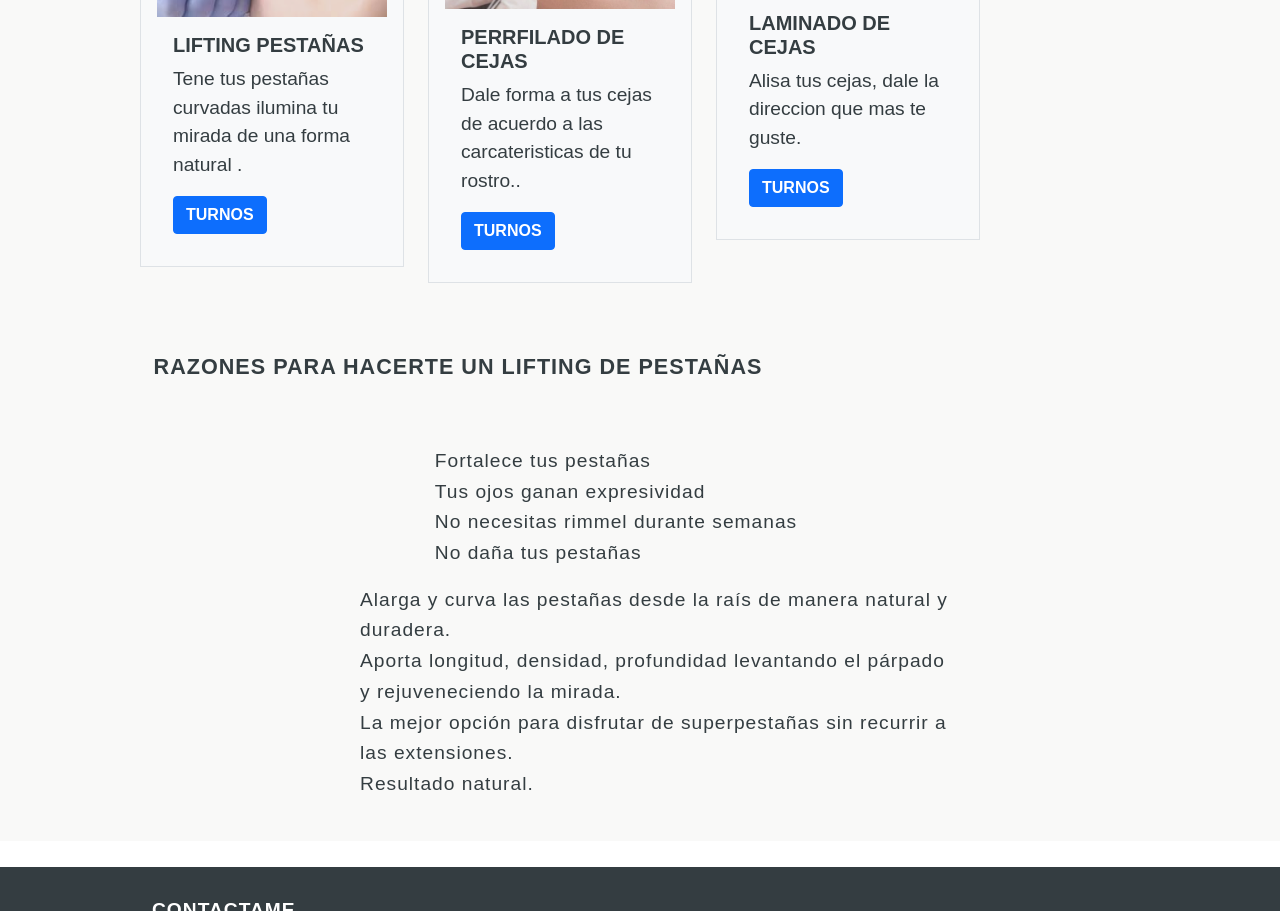
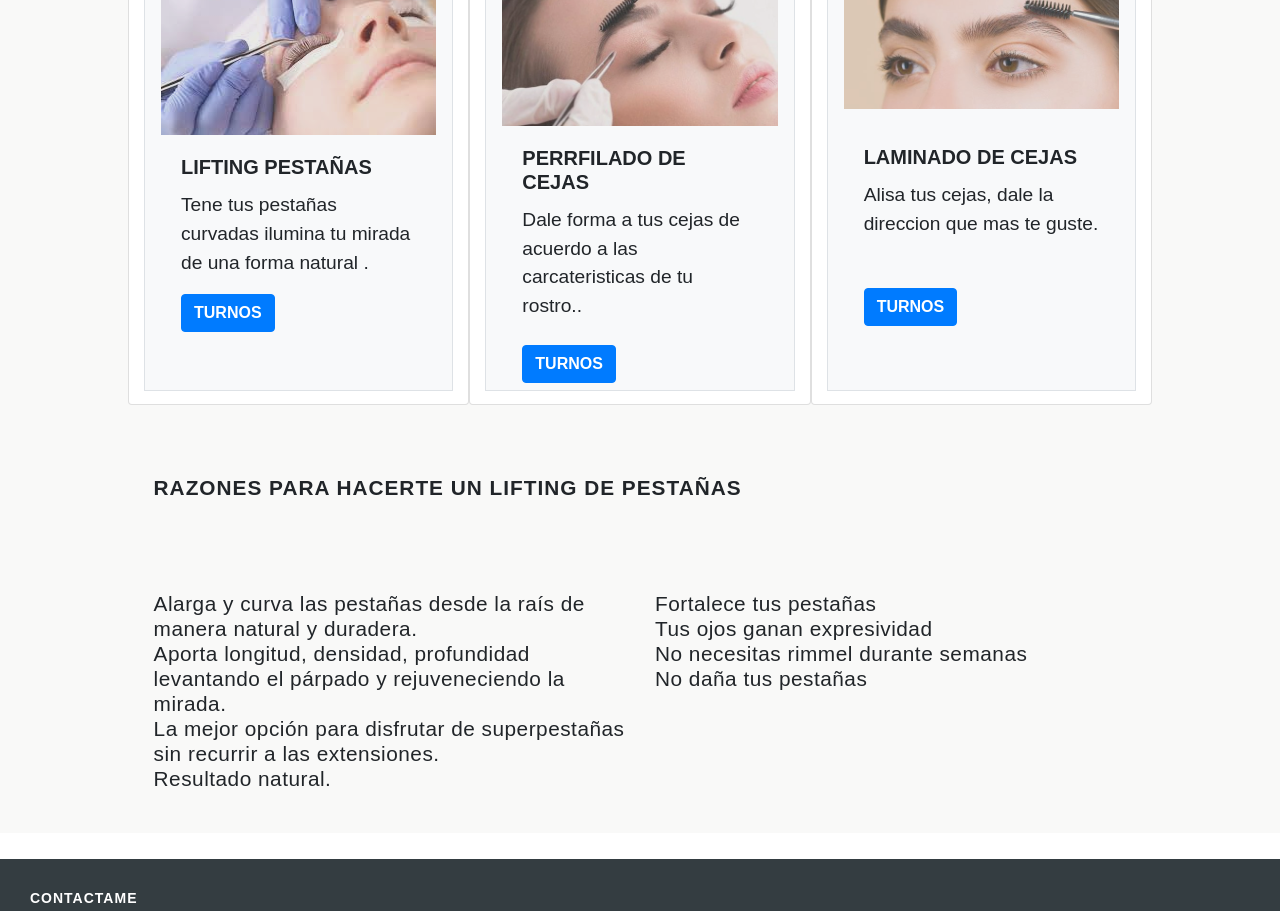
Before and after one commit to belperrino/pestanasandco, a website: page index.html in a window 1280 px wide. Shown: the part 1670-2581 px from the top of the page. Drawn offline with nearby package versions, Linux system fonts and the light colour scheme; a web font is replaced by a local one.

Commit message:
emprolije index sct3

```diff
--- a/index.html
+++ b/index.html
@@ -5,8 +5,8 @@
     <meta http-equiv="X-UA-Compatible" content="IE=edge">
     <meta name="viewport" content="width=device-width, initial-scale=1.0">
     <title>Pestañas & Co.</title>
-    <link href="https://cdn.jsdelivr.net/npm/bootstrap@5.1.0/dist/css/bootstrap.min.css" rel="stylesheet" integrity="sha384-KyZXEAg3QhqLMpG8r+8fhAXLRk2vvoC2f3B09zVXn8CA5QIVfZOJ3BCsw2P0p/We" crossorigin="anonymous">
-    <script src="https://cdn.jsdelivr.net/npm/bootstrap@5.1.0/dist/js/bootstrap.bundle.min.js" integrity="sha384-U1DAWAznBHeqEIlVSCgzq+c9gqGAJn5c/t99JyeKa9xxaYpSvHU5awsuZVVFIhvj" crossorigin="anonymous"></script> <link rel="stylesheet" href="css/style.css">
+    <link rel="stylesheet" href="css-boostrap/bootstrap.css">
+    <link rel="stylesheet" href="js/bootstrap.js">
     <link rel="stylesheet" href="font/stylesheet.css">
     <link rel="stylesheet" href="font/stylesheet 2.css">
     <link rel="preconnect" href="https://fonts.googleapis.com">
@@ -42,13 +42,13 @@
 <!--Presentacion-->
         <section class="sct2 container">
             <article class="row">
-                <div class="sct2__intro col-md-6">
+                <div class="sct2__intro col-md-6 col-sm-6">
                     <p>Mi nombre es <strong>Eugenia Perrino</strong>, apasionada de los detalles, soy artesana de cejas y pestañas naturales. Me encanta mostrarle a cada una de las personas con las que tengo contacto el potencial de sus ojos y conocer el máximo de sus posibilidades. Todo lo que hago está enfocado en acompañar el desarrollo natural del pelo y además de nutrirlo le doy ese push-up que todos vienen buscando cuando se acercan a Chapa. </p>
                     <p>Inicié Pestañas and Co. con la idea de brindar un espacio especializado en tratamientos para embelleer la mirada.</p>
                     <p> Mi objetivo principal es atender a cada persona de manaera exclusiva, brindando un servicio en que la calidad de los productos utilizados y el cuidado de lo natural proporcionen una experiencia única. </p>
                     <p>Considero que el éxito está dado no sólo por mejorar la estética de la mirada sino también por acompañar, asesorar y enseñar a cada cliente sobre qué tratamientos son los más indicados para cada caso y cómo cuidar sus pestañas y cejas.</p>
                 </div>
-                <div class="sct2__imagsct2 col-md-6">
+                <div class="sct2__imagsct2 col-md-6 col-sm-6">
                     <img class="sct2__imagsct2__imgeuge img-fluid" src="images/euge.JPG" alt="foto-euge">
                 </div>
             </article>
@@ -59,8 +59,8 @@
                 <h3>SERVICIOS MAS SOLICITADOS</h3>
             </div>
             <article class="scr3__article row">
-                <div class="sct3__article__box col-md-4" style="width: 18rem;">
-                    <div class="bordes">
+                <div class="sct3__article__box col-md-4 col-sm-6 card" style="width: 18rem;">
+                    <div class="bordes margenes">
                         <img src="images/lifting.jpg" class="img-fluid card-img-top" alt="lifting">
                         <div class="card-body">
                             <h5 class="card-title">LIFTING PESTAÑAS</h5>
@@ -70,29 +70,26 @@
                     </div>
                 </div>
 
-                <div class="sct3__article__box col-md-4" style="width: 18rem;">
-                    <div class="bordes">
+                <div class="sct3__article__box col-md-4 col-sm-6 card" style="width: 18rem;">
+                    <div class="bordes margenes">
                         <img src="images/perfilado.jpg" class="img-fluid card-img-top" alt="perfilado">
                         <div class="card-body">
                             <h5 class="card-title">PERRFILADO DE CEJAS</h5>
-                            <p class="card-text">Dale forma a tus cejas de acuerdo a las carcateristicas de tu rostro..</p>
+                            <p id="mrgBot" class="card-text">Dale forma a tus cejas de acuerdo a las carcateristicas de tu rostro..</p>
                              <a href="#" class="btn btn-primary">TURNOS</a>
                         </div>
                     </div>
-
                 </div>
-                <div class="sct3__article__box col-md-4" style="width: 18rem;">
-                    <div class="bordes">
+                <div class="sct3__article__box col-md-4 col-sm-6 card" style="width: 18rem;">
+                    <div class="bordes margenes">
                         <img src="images/cejas.jpeg" class="card-img-top img-fluid" alt="laminado">
-                        <div class="card-body">
+                        <div class="card-body" id="margenAlto">
                             <h5 class="card-title">LAMINADO DE CEJAS</h5>
-                            <p class="card-text">Alisa tus cejas, dale la direccion que mas te guste.</p>
+                            <p id="margenBajo" class="card-text">Alisa tus cejas, dale la direccion que mas te guste.</p>
                             <a href="#" class="btn btn-primary">TURNOS</a>
                         </div>
                     </div>
                   </div>
-
-
             </article>
 
         </section>
@@ -102,7 +99,7 @@
                 <h2>RAZONES PARA HACERTE UN LIFTING DE PESTAÑAS</h2>
             </div>
             <article class="sct4__article4 row">
-                <div class="sct4__article4__box col-md-6">
+                <div class="sct4__article4__box col-md-6 col-sm-6">
                     <ul>
                         <li>Fortalece tus pestañas</li>
                         <li>Tus ojos ganan expresividad</li>
@@ -111,7 +108,7 @@
                     </ul>
                 </div>
 
-                <div class="sct4__article4__box2 col-md-6">
+                <div class="sct4__article4__box2 col-md-6 col-sm-6">
                     <ul>
                         <li>Alarga y curva las pestañas desde la raís de manera natural y duradera.</li>
                         <li>Aporta longitud, densidad, profundidad levantando el párpado y rejuveneciendo la mirada.</li>
@@ -122,6 +119,9 @@
             </article>
         </section>
 </main>
+<script src="https://code.jquery.com/jquery-3.5.1.slim.min.js" integrity="sha384-DfXdz2htPH0lsSSs5nCTpuj/zy4C+OGpamoFVy38MVBnE+IbbVYUew+OrCXaRkfj" crossorigin="anonymous"></script>
+<script src="https://cdn.jsdelivr.net/npm/popper.js@1.16.0/dist/umd/popper.min.js" integrity="sha384-Q6E9RHvbIyZFJoft+2mJbHaEWldlvI9IOYy5n3zV9zzTtmI3UksdQRVvoxMfooAo" crossorigin="anonymous"></script>
+<script src="https://stackpath.bootstrapcdn.com/bootstrap/4.5.0/js/bootstrap.min.js" integrity="sha384-OgVRvuATP1z7JjHLkuOU7Xw704+h835Lr+6QL9UvYjZE3Ipu6Tp75j7Bh/kR0JKI" crossorigin="anonymous"></script>
 </body>
 <!--Footer-->
 <footer class="footer">
@@ -139,10 +139,8 @@
         </div>
      </div>
 
-    </article>
-
     <div class="footer__copyR">
         <h3>Pestañas & Co. 2021. Derechos Reservados</h3>
-     </div>
+    </div>
 </footer>
 </html>
--- a/scss/style.scss
+++ b/scss/style.scss
@@ -7,15 +7,13 @@ html{
     font-family: 'Darker Grotesque', sans-serif;
     height: 100%;
     width: 100%;
-
-
 }
 body{
     height: 100%;
     background-color: #ffffff;
-    color: #343d41;
     font-family: 'Darker Grotesque', sans-serif;
 }
+
 /*inicio de menu*/
 .header{
     padding: 2px;
@@ -48,18 +46,21 @@ body{
                 position: relative;
                 width: 24%;
 
+
+                a:hover{
+                    color: #343d41;
+
+                }
                 a{
-                    color: #aa7d7a;
+                    color: #343d41;
                     text-decoration: none;
                     font-size: 16px;
                     display: block;
                     padding: 10px 15px;
                     background-color: #ffffff33;
-                }
-                a:hover{
-                    color: #343d41;
 
                 }
+
             }
         }
     }
@@ -116,7 +117,7 @@ body{
         line-height: 1.3;
 
             p{
-                font-size: 1.2rem;
+                font-size: 1.3rem;
             }
     }
     .sct2__imagsct2{
@@ -125,8 +126,8 @@ body{
         .sct2__imagsct2__imgeuge{
             width: 100%;
          }
+
     }
-
 }
 
 .inlineblock{
@@ -159,7 +160,6 @@ body{
                         color: #ffffff;
                     }
     }
-
     .sct3__article{
         margin-top: 2%;
 
@@ -183,15 +183,21 @@ body{
     }
 
 }
-
+.margenes{
+    margin-bottom: 0.8rem;
+    margin-top: 0.8rem;
+    height: 28.5rem;
+}
 .bordes{
     padding: 1rem;
     border: 1px solid #dee2e6;
     background-color: #f8f9fa;
 }
+
 .card-text{
     font-size: 1.2rem;
 }
+
 .card-img-top {
     width: 100%;
     border-top-left-radius: calc(0.25rem - 1px);
@@ -199,10 +205,18 @@ body{
     opacity: 0.8;
     filter: brightness(0.9);
 }
-
+#margenAlto{
+    margin-top: 1rem;
+}
 .card-title{
     font-weight: 600;
     font-size: 1.25rem;
+}
+#mrgBot{
+    margin-bottom: 1.5rem;
+}
+#margenBajo{
+    margin-bottom: 3.1rem;
 }
 .btn{
     font-weight: 600;
@@ -231,7 +245,7 @@ body{
             margin-bottom: 4%;
 
                 h2{
-                    font-size: 1.35rem;
+                    font-size: 1.3rem;
                     font-weight: 600;
                 }
         }
@@ -240,34 +254,34 @@ body{
             display: flex;
             justify-content: center;
             align-items: baseline;
-                    margin-top: 4%;
+
             flex-direction: row-reverse;
-
+            margin-top: 4rem;
                         .sct4__article4__box {
-                                        font-size: 16px;
-                                        letter-spacing: 1px;
-                                        line-height: 1.6;
+                                font-size: 1.3rem;
+                                letter-spacing: 0.5px;
+                                line-height: 1.2;
                                             ul{
                                         list-style: none;
 
                                             li{
-                                                            font-size: 1.2rem;
+                                                font-size: 1.3rem;
                                             }
                                         }
                         }
+                        .sct4__article4__box2 {
+                                font-size: 1.3px;
+                                letter-spacing: 0.5px;
+                                line-height: 1.2;
 
-                                .sct4__article4__box2 {
-                                        font-size: 16px;
-                                        letter-spacing: 1px;
-                                        line-height: 1.6;
-                                        width: 65%;
                                         ul{
                                             list-style: none;
 
                                             li{
-                                                        font-size: 1.2rem;
+                                                font-size: 1.3rem;
                                             }
                                         }
+
                          }
         }
 }
@@ -284,39 +298,38 @@ body{
     color: #ffffff;
 
         .footer__contacto{
-                width: 80%;
-                margin: 0 auto;
+            width: 100%;
 
                 h2{
-                        font-size: 1.2rem;
+                    font-size: 14px;
                     text-align: left;
                     letter-spacing: 1px;
                     line-height: 1.4;
                 }
-
+        }
 
 
         .footer__contacto__redes{
                 img{
                      width: 3%;
                 }
-             }
                 h3{
                 display: inline-block;
-                        font-size: 1.1rem;
+                font-size: 12px;
                 text-align: center;
                 letter-spacing: 1px;
                 line-height: 1.4;
-        }           }
+                }
+        }
 
-}
         .footer__copyR h3{
             width: 100%;
             margin: 0 auto;
             padding: 10px;
             color: #ffffff;
-    font-size: 1.1rem;
+            font-size: 14px;
             text-align: center;
             letter-spacing: 1px;
             line-height: 1.4;
         }
+}
```
Also changed, not shown: css/style.css. Lines whose indentation alone changed are shown as unchanged.
